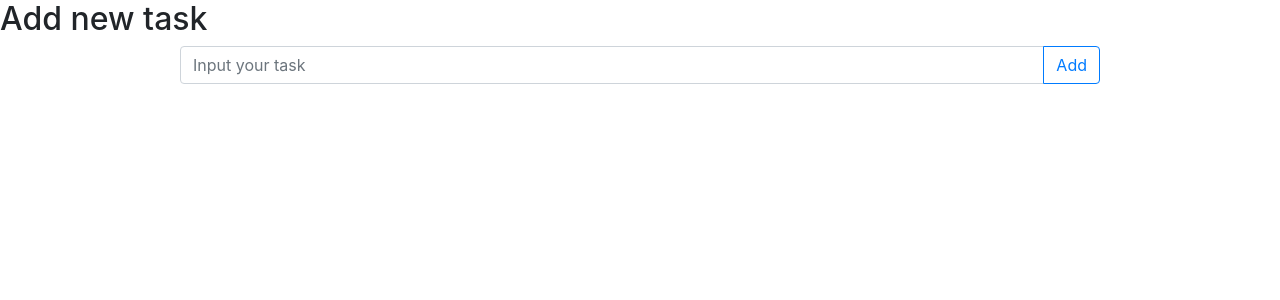
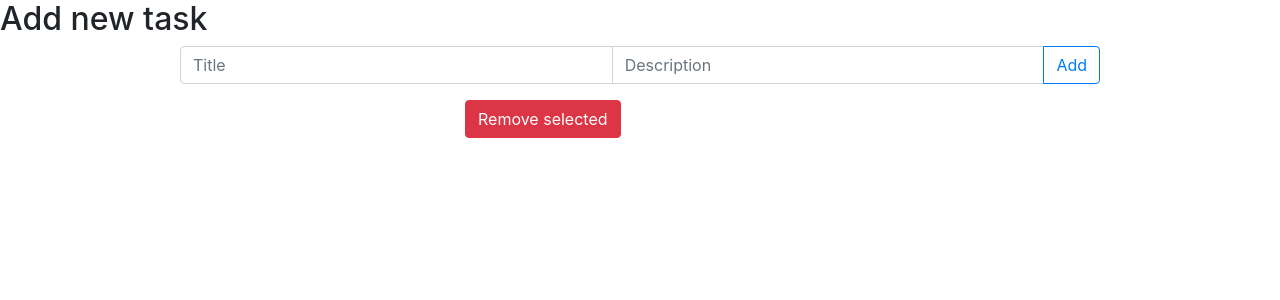
Before and after one commit to areviskandaryan/todo, a React (Create React App) app: page / in a window 1280 px wide. Shown: the top 300 px of the page. Built offline with nearby package versions, Linux system fonts and the light colour scheme.

Commit message:
created remove button

```diff
--- a/src/components/ToDo/ToDo.js
+++ b/src/components/ToDo/ToDo.js
@@ -5,13 +5,16 @@ import {Container, Row, Col, Card, FormControl, InputGroup, Button} from 'react-
 import {FontAwesomeIcon} from '@fortawesome/react-fontawesome';
 import {faEdit} from '@fortawesome/free-solid-svg-icons';
 
-
+console.log(Card)
 export default class ToDo extends Component {
     state = {
         tasks: [],
+        selectedTasks: [],
         todo: {
             id: uuidv4(),
             title: "",
+            description: "",
+            status: "active",
         }
     }
     handleCange = ({target: {value, name}}) => {
@@ -22,25 +25,59 @@ export default class ToDo extends Component {
     }
     handleAdd = () => {
         const {tasks, todo} = this.state;
+        if (todo.title.trim()) {
+            this.setState({
+                tasks: [...tasks, todo],
+                todo: {
+                    id: uuidv4(),
+                    title: "",
+                    description: "",
+                    status: "active",
+                }
+            })
+        }
+    }
+    handleDelete = (uid) => {
+        const {tasks} = this.state
+        const filteredTask = tasks.filter(task => uid !== task.id);
         this.setState({
-            tasks: [...tasks, todo],
-            todo: {
-                id: uuidv4(),
-                title: "",
-            }
+            tasks: filteredTask,
         })
+    }
 
+    handleSelected = (task) => {
+        const {tasks, selectedTasks} = this.state;
+        const newSelected =
+            !selectedTasks.find(item => item.id === task.id) ?
+                [...selectedTasks, task] : selectedTasks.filter(item => item.id !== task.id);
+        this.setState({selectedTasks: newSelected});
+
+    }
+    handleDeleteSelected = () => {
+        const {tasks, selectedTasks} = this.state;
+        const removedTasks = tasks.filter(task => {
+            return !(selectedTasks.find(item => item.id === task.id))
+        })
+        this.setState({
+            tasks: removedTasks,
+            selectedTasks: [],
+        })
     }
 
     render() {
-        const {title} = this.state.todo;
-        const {tasks} = this.state;
+        const {title, description} = this.state.todo;
+        const {tasks, selectedTasks} = this.state;
         const col = tasks.map(task => {
             return (
                 <Col key={task.id} xs={12} sm={6} md={4} lg={3} xl={2}>
                     <Card className={styles.card}>
+                        <input type="checkbox" value={selectedTasks.find(item => item.id === task.id)}
+                               onChange={() => this.handleSelected(task)}/>
                         <Card.Body>
                             <Card.Title>{task.title}</Card.Title>
+                            <Card.Text>Description: {task.description}</Card.Text>
+                            <Card.Text>Status: {task.status}</Card.Text>
+                            <Button variant="danger" onClick={() => this.handleDelete(task.id)}>Delete</Button>
                         </Card.Body>
                     </Card>
                 </Col>
@@ -50,13 +87,19 @@ export default class ToDo extends Component {
             <>
                 <h2>Add new task</h2>
                 <Container>
-                    <Row className = "justify-content-center">
-                        <Col xs = {10}>
+                    <Row className="justify-content-center">
+                        <Col xs={10}>
                             <InputGroup className="mb-3">
                                 <FormControl
-                                    placeholder="Input your task"
+                                    placeholder="Title"
                                     name="title"
                                     value={title}
+                                    onChange={this.handleCange}
+                                />
+                                <FormControl
+                                    placeholder="Description"
+                                    name="description"
+                                    value={description}
                                     onChange={this.handleCange}
                                 />
                                 <InputGroup.Append>
@@ -71,6 +114,17 @@ export default class ToDo extends Component {
                         </Col>
                     </Row>
                     <Row>{col}</Row>
+                    <Row className="justify-content-center">
+                        <Col xs={8} sm={4}>
+                            <Button
+                                variant="danger"
+                                onClick={this.handleDeleteSelected}
+                                className={styles.button}
+                            >
+                                Remove selected
+                            </Button>
+                        </Col>
+                    </Row>
                 </Container>
             </>
         )
--- a/src/components/ToDo/ToDo.module.css
+++ b/src/components/ToDo/ToDo.module.css
@@ -1,3 +1,7 @@
 .card {
     margin:10px 0;
 }
+
+.button{
+    margin:0 auto;
+}
```
